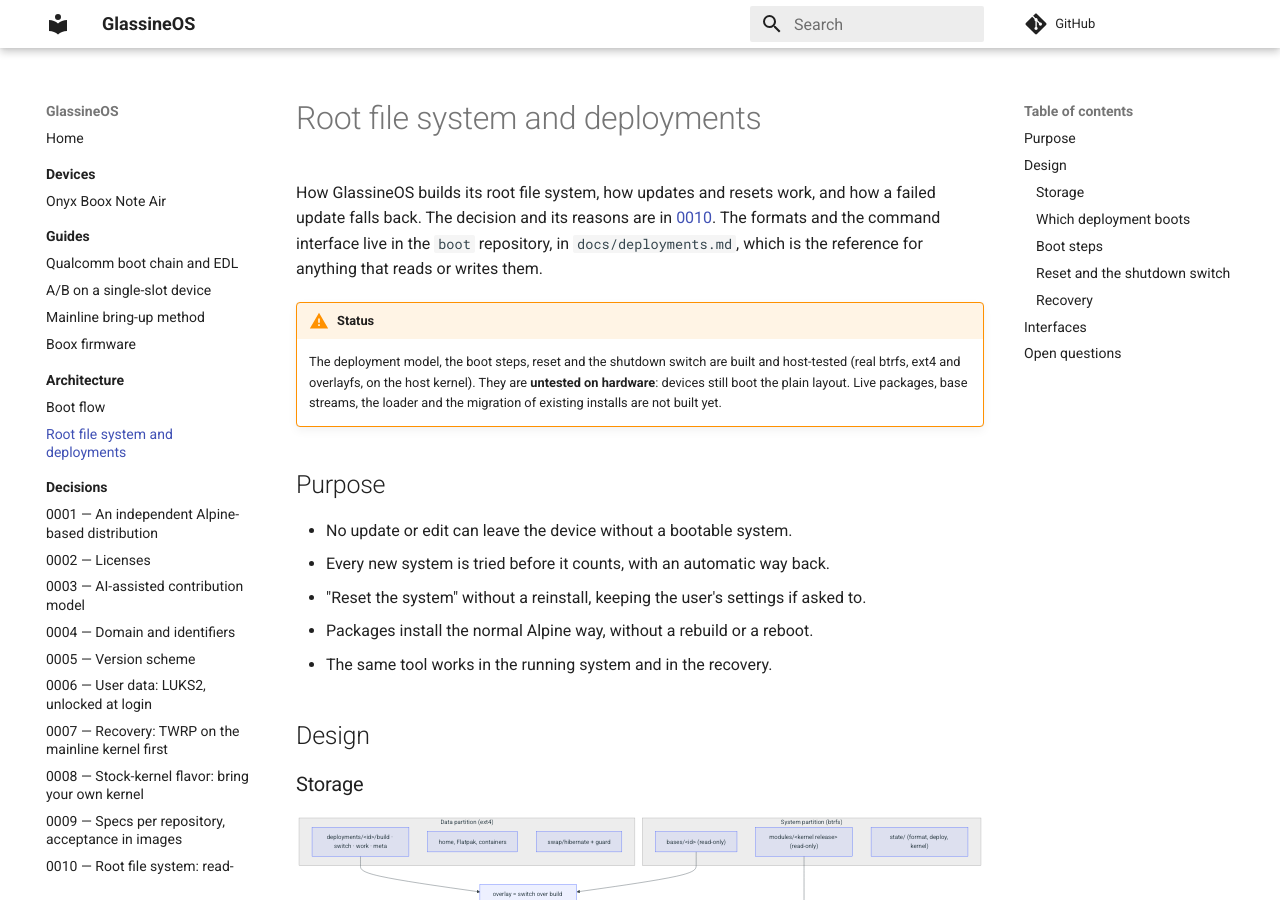
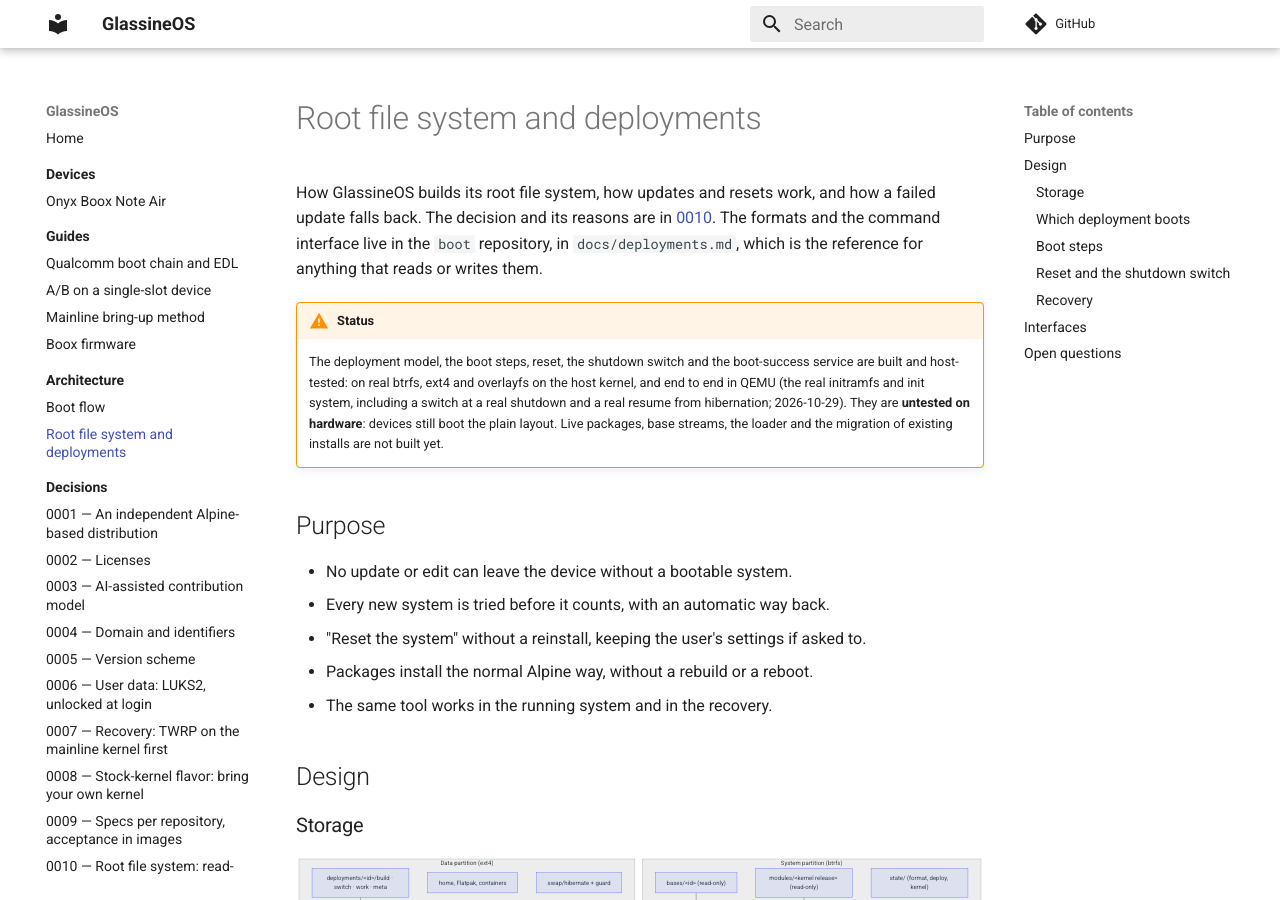
Before and after one commit to GlassineOS/docs, an MkDocs documentation site: the page built from docs/architecture/root-and-deployments.md, in a window 1280 px wide and 900 px high. Built offline with MkDocs 1.6.1 and Material for MkDocs 9.7.7, drawn with Linux system fonts in a browser that asks for light colours; comment, search, counter and statistics services are not loaded; some of the changed text lies outside the part shown.

Commit message:
Root and deployments: QEMU end-to-end status, boot-success service built
Assisted-by: Claude:claude-opus-5-5

```diff
--- a/docs/architecture/root-and-deployments.md
+++ b/docs/architecture/root-and-deployments.md
@@ -7,9 +7,12 @@ interface live in the `boot` repository, in `docs/deployments.md`, which is the
 reference for anything that reads or writes them.
 
 !!! warning "Status"
-    The deployment model, the boot steps, reset and the shutdown switch are built and
-    host-tested (real btrfs, ext4 and overlayfs, on the host kernel). They are
-    **untested on hardware**: devices still boot the plain layout. Live packages, base
+    The deployment model, the boot steps, reset, the shutdown switch and the
+    boot-success service are built and host-tested: on real btrfs, ext4 and overlayfs
+    on the host kernel, and end to end in QEMU (the real initramfs and init system,
+    including a switch at a real shutdown and a real resume from hibernation;
+    2026-10-29). They are **untested on hardware**: devices still boot the plain
+    layout. Live packages, base
     streams, the loader and the migration of existing installs are not built yet.
 
 ## Purpose
@@ -126,11 +129,10 @@ asking) before it writes anything.
 
 ## Open questions
 
-- **Hardware.** The first run on a device, and whether the init system keeps the
-  pre-mounted `/run` as expected.
+- **Hardware.** The first run on a device. (In QEMU the init system keeps the
+  pre-mounted `/run`, provided the base lists `/` as `bind,ro` in its `/etc/fstab`.)
 - **Live packages:** the install wrapper and the replay of the user's packages onto a
   new base.
 - **Base streams:** CI publishing and signing.
 - **The kexec loader**, and with it kernel updates.
-- **The boot-success service** that accepts a candidate.
 - **Migration** of existing installs from the mainline recovery.
--- a/docs/decisions/0010-root-and-deployments.md
+++ b/docs/decisions/0010-root-and-deployments.md
@@ -77,6 +77,7 @@ stay behind in the old one.
 ## Status
 
 Accepted 2026-10-28, completed 2026-10-29 before publication (the reset carry and the
-recovery partition). The first parts (the deployment model, the boot steps, reset and the shutdown switch)
-are built and host-tested, and **untested on hardware**. Live packages, base streams,
+recovery partition). The first parts (the deployment model, the boot steps, reset, the shutdown switch and
+the boot-success service) are built and host-tested, including end to end in QEMU, and
+**untested on hardware**. Live packages, base streams,
 the loader and the migration are not built yet.
```
Also changed, not shown: docs/architecture/boot-flow.md (+2 -1 lines).
